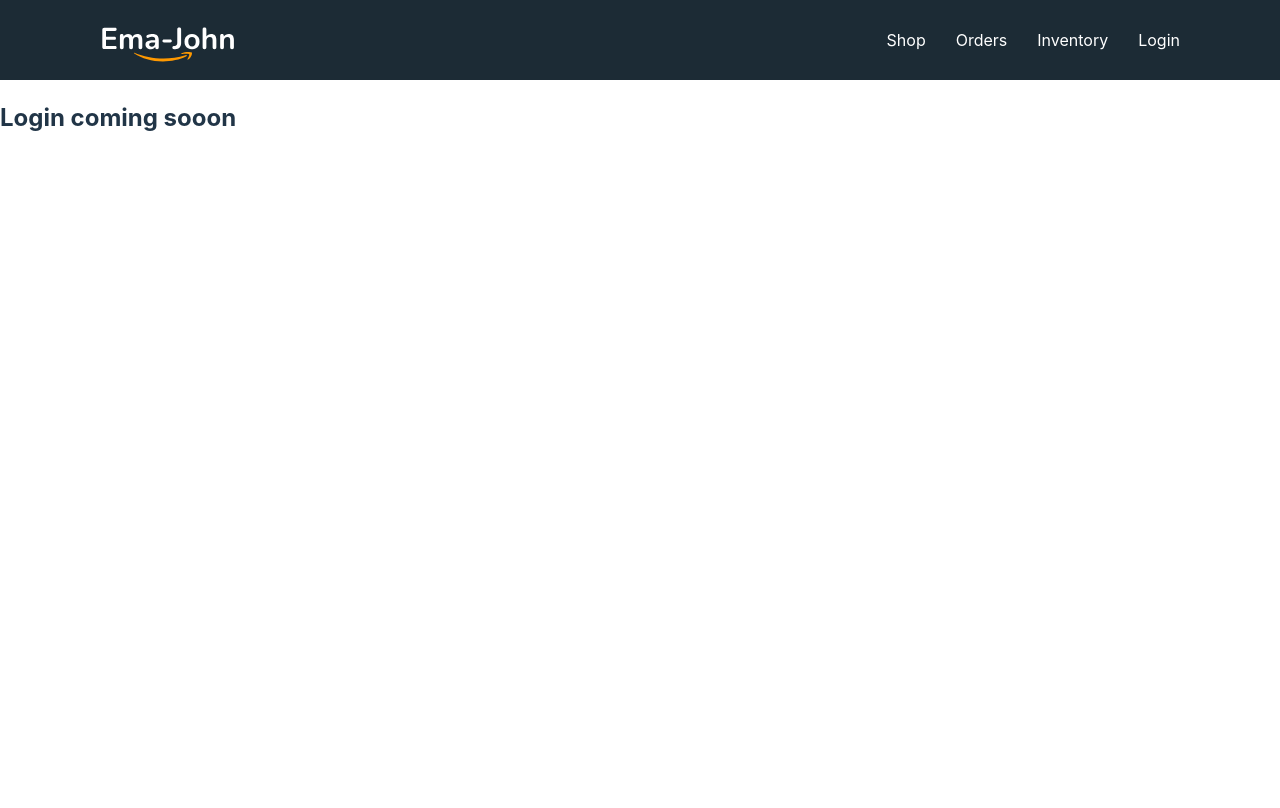
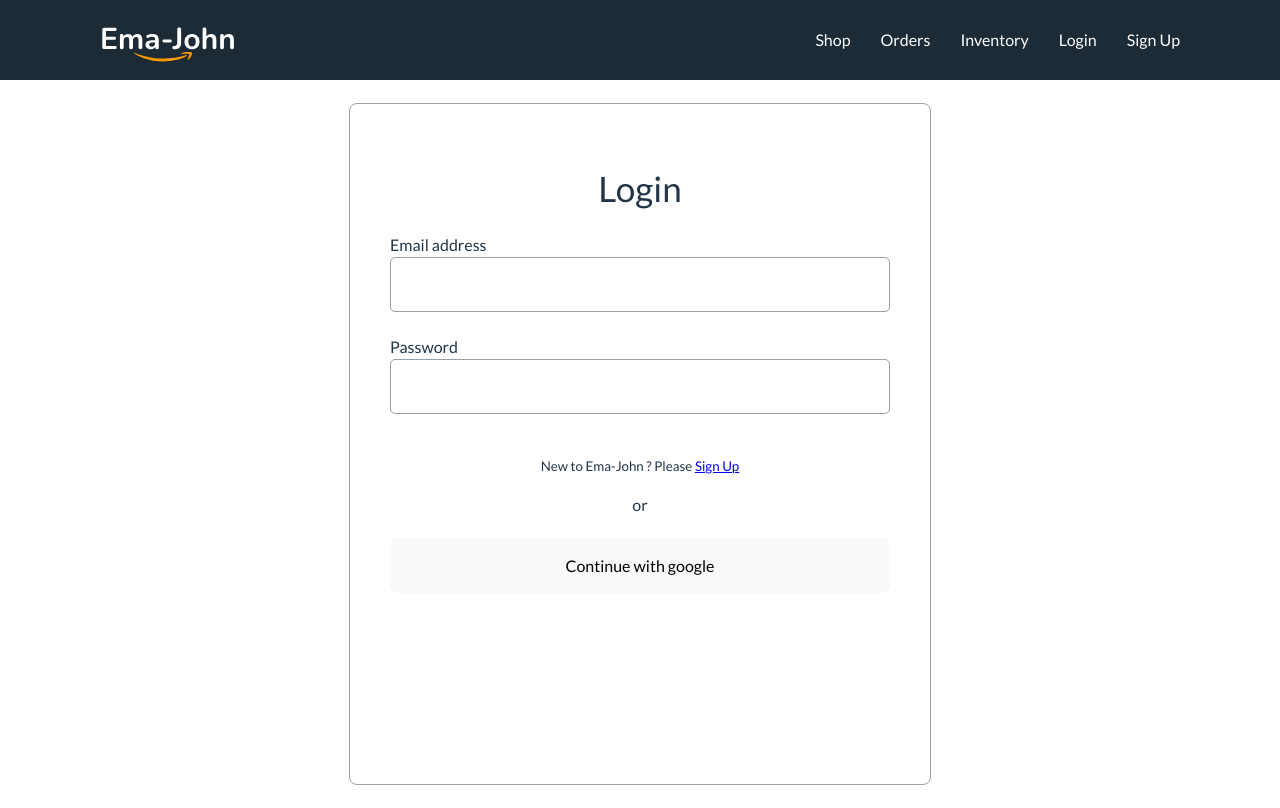
Before and after one commit to khalidhasan8880/ema-john-KH, a React (Vite) app: page /login in a window 1280 px wide. Built offline with nearby package versions, Linux system fonts and the light colour scheme.

Commit message:
added Auth Provider

```diff
--- a/src/components/Header/Header.jsx
+++ b/src/components/Header/Header.jsx
@@ -12,6 +12,7 @@ const Header = () => {
                 <Link to="/orders">Orders</Link>
                 <Link to="/inventory">Inventory</Link>
                 <Link to="/login">Login</Link>
+                <Link to="/signup">Sign Up</Link>
             </div>
         </nav>
     );
--- a/src/components/Login/Login.css
+++ b/src/components/Login/Login.css
@@ -0,0 +1,74 @@
+.form-container {
+    width: 100%;
+}
+
+.login-form {
+    width: 500px;
+    height: 600px;
+    border: 1px solid #95A0A7;
+    border-radius: 8px;
+    margin: 23px auto;
+    padding: 40px;
+}
+
+.login-title {
+    font-family: 'Lato';
+    font-style: normal;
+    font-weight: 400;
+    font-size: 35px;
+    line-height: 42px;
+    letter-spacing: 0.0025em;
+    text-align: center;
+}
+
+.form-control label {
+    display: block;
+}
+
+.form-control input {
+    width: 100%;
+    height: 55px;
+    border: 1px solid #95A0A7;
+    border-radius: 5px;
+    font-size: 1.5em;
+    padding: 12px;
+    box-sizing: border-box;
+    margin-bottom: 23px;
+}
+
+.submit-btn {
+    background: rgba(255, 153, 0, 0.3);
+    border-radius: 5px;
+}
+.submit-btn :hover{
+    background: rgba(255, 153, 0, 0.6);
+}
+.form-switch{
+    text-align: center;
+}
+
+.separator {
+    display: flex;
+    align-items: center;
+    text-align: center;
+  }
+
+  .separator::before,
+  .separator::after {
+    content: '';
+    flex: 1;
+    border-bottom: 1px solid #ffffff;
+  }
+
+  .separator:not(:empty)::before {
+    margin-right: 1.5em;
+  }
+
+  .separator:not(:empty)::after {
+    margin-left: 1.5em;
+  }
+.continue-with-google-btn{
+    width: 100%;
+    margin-top: 21px;
+    height: 55px;
+}
--- a/src/components/Login/Login.jsx
+++ b/src/components/Login/Login.jsx
@@ -1,9 +1,33 @@
 import React from 'react';
+import './Login.css'
+import { Link } from 'react-router-dom';
+const Login = () => {
+    // loginHandler
+    const loginHandler=(event)=>{
+        event.preventDefault();
+        const email = event.target.email.value
+        const password = event.target.password.value
+    }
 
-const Login = () => {
     return (
-        <div>
-            <h2>Login coming sooon</h2>
+        <div className='form-container'>
+            <form onSubmit={loginHandler} className='login-form'>
+                <h1 className='login-title'>Login</h1>
+                <div className='form-control'>
+                    <div className="">
+                    <label className="form-label">Email address</label>
+                    <input type="email" name='email' className="form-control" required/>
+                </div>
+                <div className="">
+                    <label className="form-label">Password</label>
+                    <input name='password' type="password" className="form-control" required />
+                </div>
+                {/* <input type="submit" value='Log In' className="submit-btn"/> */}
+                </div>
+                <p className='form-switch'><small>New to Ema-John ? Please <Link to='/signup'>Sign Up</Link></small></p>
+                <div className="separator">or</div>
+                <button className='continue-with-google-btn'>Continue with google</button>
+            </form>
         </div>
     );
 };
--- a/src/components/SignUp/SignUp.jsx
+++ b/src/components/SignUp/SignUp.jsx
@@ -0,0 +1,54 @@
+import React, { useState } from 'react';
+import { Link } from 'react-router-dom';
+
+const SignUp = () => {
+    // hooks
+    const [error, setError] = useState('')
+      // signUpHandler
+      const signUpHandler=(event)=>{
+        event.preventDefault();
+        const email = event.target.email.value
+        const password = event.target.password.value
+        const confirmPassword = event.target.confirmpassword.value
+
+        if (password !== confirmPassword) {
+            alert('password did not matched')
+            return
+        }
+        else if(password.length <6){
+            alert('password must be 6 characters or more')
+            return
+        }
+    }
+
+
+    return (
+        <div className='form-container'>
+            <form onSubmit={signUpHandler} className='login-form'>
+                <h1 className='login-title'>Sign Up</h1>
+                <div className='form-control'>
+                    <div className="">
+                    <label className="form-label">Email address</label>
+                    <input type="email" name='email' className="form-control" required/>
+                </div>
+                <div className="">
+                    <label  className="form-label">Password</label>
+                    <input name='password' type="password" className="form-control" required />
+                </div>
+                <div className="">
+                    <label className="form-label">Confirm Password</label>
+                    <input name='confirmpassword' type="password" className="form-control" required />
+                </div>
+                <input type="submit" value='Sign Up' className="submit-btn"/>
+                </div>
+                <p className='form-switch'><small>Already have account? Please <Link to='/login'>Log In</Link></small></p>
+
+                <div className="separator">or</div>
+
+                <button className='continue-with-google-btn'>Continue with google</button>
+            </form>
+        </div>
+    );
+};
+
+export default SignUp;
--- a/src/index.css
+++ b/src/index.css
@@ -1,5 +1,6 @@
+@import url('https://fonts.googleapis.com/css2?family=Lato:wght@400;700&display=swap');
 :root {
-  font-family: Inter, system-ui, Avenir, Helvetica, Arial, sans-serif;
+  font-family: 'Lato', sans-serif;
   line-height: 1.5;
   font-weight: 400;
 
--- a/src/main.jsx
+++ b/src/main.jsx
@@ -13,6 +13,7 @@ import Inventory from './components/Inventory/Inventory';
 import Login from './components/Login/Login';
 import cartProductsLoader from './loaders/cartProductsLoader';
 import Checkout from './components/Checkout/Checkout';
+import SignUp from './components/SignUp/SignUp';
 
 const router = createBrowserRouter([
   {
@@ -37,6 +38,10 @@ const router = createBrowserRouter([
         element: <Checkout></Checkout>
       },
       {
+        path:'signup',
+        element: <SignUp></SignUp>
+      },
+      {
         path: 'login',
         element: <Login></Login>
       }
```
Also changed, not shown: src/components/Provider/AuthProvider.jsx (added, +12 -0 lines).
